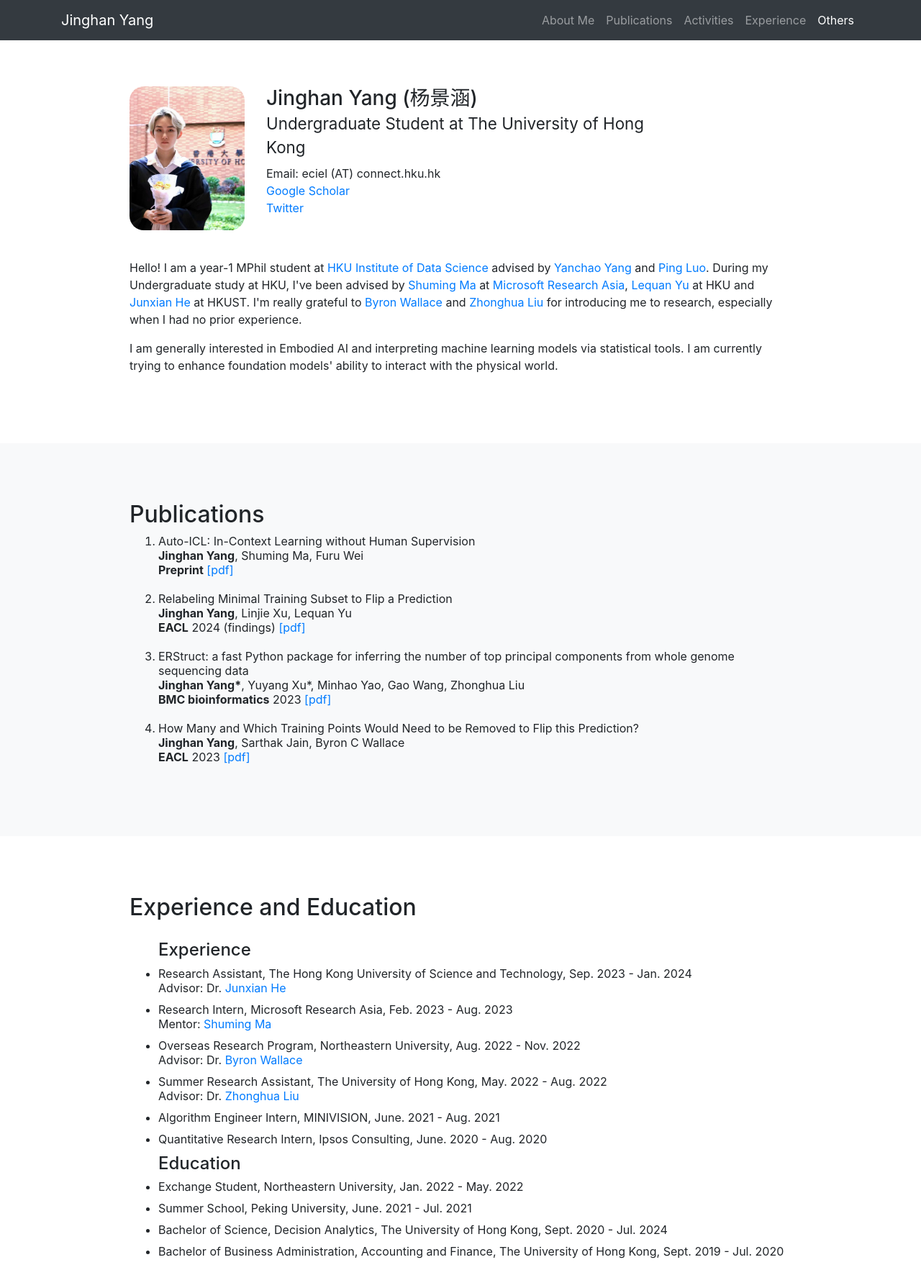
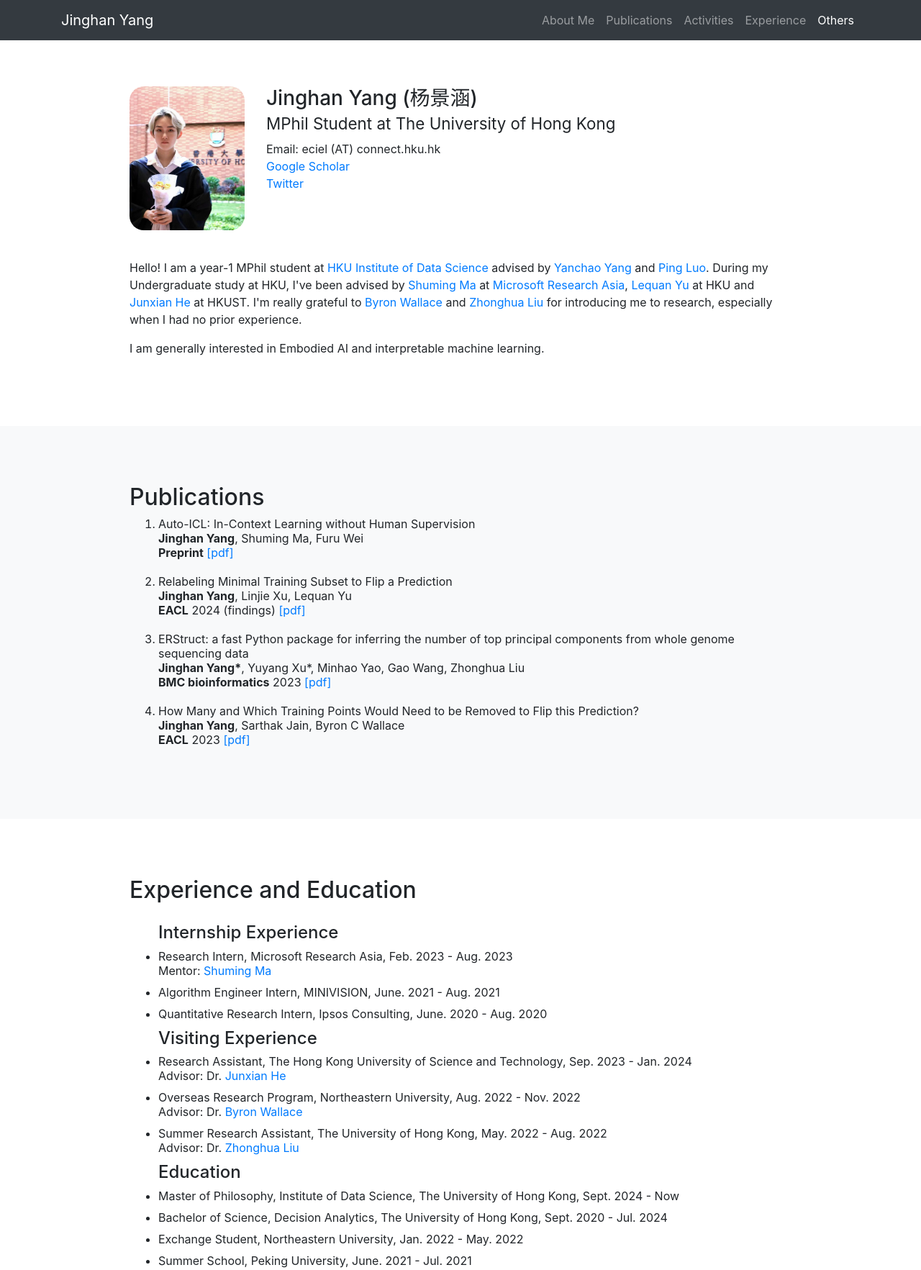
Before and after one commit to ecielyang/jinghanyang.github.io, a website with bundled scripts: page index.html in a window 1280 px wide. Shown: the top 1765 px of the page at 72% size. Built offline with nearby package versions, Linux system fonts and the light colour scheme.

Commit message:
Add files via upload

```diff
--- a/index.html
+++ b/index.html
@@ -68,7 +68,7 @@
           <div style="margin-top:40px" class="col-xs-12 col-sm-6">
             <h3>
               Jinghan Yang (杨景涵) <br>
-              <small>Undergraduate Student at The University of Hong Kong</small>
+              <small>MPhil Student at The University of Hong Kong</small>
             </h3>
           <p>
               Email: eciel (AT) connect.hku.hk <br>
@@ -84,7 +84,8 @@
                   During my Undergraduate study at HKU, I've been advised by <a href="https://www.microsoft.com/en-us/research/people/shumma/">Shuming Ma</a> at <a href="https://www.microsoft.com/en-us/research/lab/microsoft-research-asia/">Microsoft Research Asia</a>, <a href="https://yulequan.github.io">Lequan Yu</a> at HKU and <a href="https://jxhe.github.io">Junxian He</a> at HKUST. I'm really grateful to <a href="https://www.byronwallace.com">Byron Wallace</a> and <a href="https://sites.google.com/view/drliu/home">Zhonghua Liu</a> for introducing me to research, especially when I had no prior experience.
               </p>
               <p>
-                  I am generally interested in Embodied AI and interpreting machine learning models via statistical tools. I am currently trying to enhance foundation models' ability to interact with the physical world.</p>
+                  I am generally interested in Embodied AI and interpretable machine learning.
+              </p>
 
 <!--<p style="margin: 20px 0; padding: 10px; border: 2px solid #4A90E2; text-indent: 10px; font-family: Georgia, serif; font-size: 16px; color: #333; background-color: #f9f9f9; line-height: 1.6; box-shadow: 2px 2px 5px rgba(0,0,0,0.1);">-->
 <!--    In the long term, I aim in Autonomous Developmental AI: For pre-trained models already possessing substantial inherent abilities, can they autonomously improve their skills when given a broad objective?-->
@@ -183,17 +184,19 @@
             <h2>Experience and Education</h2>
             <p style="margin-bottom: 25px"></p>
             <ul>
-                <h4>Experience</h4>
+                <h4>Internship Experience</h4>
+                <li style="line-height: 20px; margin-bottom: 10px;"> Research Intern, Microsoft Research Asia, Feb. 2023 - Aug. 2023  <br> Mentor: <a href="https://www.microsoft.com/en-us/research/people/shumma/">Shuming Ma</a> </li>
+                <li style="line-height: 20px; margin-bottom: 10px;"> Algorithm Engineer Intern, MINIVISION, June. 2021 - Aug. 2021</li>
+                <li style="line-height: 20px; margin-bottom: 10px;"> Quantitative Research Intern, Ipsos Consulting, June. 2020 - Aug. 2020</li>
+                <h4>Visiting Experience</h4>
                 <li style="line-height: 20px; margin-bottom: 10px;">Research Assistant, The Hong Kong University of Science and Technology, Sep. 2023 - Jan. 2024  <br> Advisor: Dr. <a href="https://jxhe.github.io">Junxian He</a> </li>
-                <li style="line-height: 20px; margin-bottom: 10px;">Research Intern, Microsoft Research Asia, Feb. 2023 - Aug. 2023  <br> Mentor: <a href="https://www.microsoft.com/en-us/research/people/shumma/">Shuming Ma</a> </li>
                 <li style="line-height: 20px; margin-bottom: 10px;">Overseas Research Program, Northeastern University, Aug. 2022 - Nov. 2022 <br> Advisor: Dr. <a href="https://www.byronwallace.com">Byron Wallace</a></li>
                 <li style="line-height: 20px; margin-bottom: 10px;">Summer Research Assistant, The University of Hong Kong, May. 2022 - Aug. 2022  <br> Advisor: Dr. <a href="https://sites.google.com/view/drliu/home">Zhonghua Liu</a></li>
-                <li style="line-height: 20px; margin-bottom: 10px;">Algorithm Engineer Intern, MINIVISION, June. 2021 - Aug. 2021</li>
-                <li style="line-height: 20px; margin-bottom: 10px;"> Quantitative Research Intern, Ipsos Consulting, June. 2020 - Aug. 2020</li>
                 <h4>Education</h4>
+                <li style="line-height: 20px; margin-bottom: 10px;">Master of Philosophy, Institute of Data Science, The University of Hong Kong, Sept. 2024 - Now</li>
+                <li style="line-height: 20px; margin-bottom: 10px;">Bachelor of Science, Decision Analytics, The University of Hong Kong, Sept. 2020 - Jul. 2024</li>
                 <li style="line-height: 20px; margin-bottom: 10px;">Exchange Student, Northeastern University, Jan. 2022 - May. 2022</li>
                 <li style="line-height: 20px; margin-bottom: 10px;">Summer School, Peking University, June. 2021 - Jul. 2021</li>
-                <li style="line-height: 20px; margin-bottom: 10px;">Bachelor of Science, Decision Analytics, The University of Hong Kong, Sept. 2020 - Jul. 2024</li>
                 <li style="line-height: 20px; margin-bottom: 10px;">Bachelor of Business Administration, Accounting and Finance, The University of Hong Kong, Sept. 2019 - Jul. 2020</li>
             </ul>
           </div>
```
